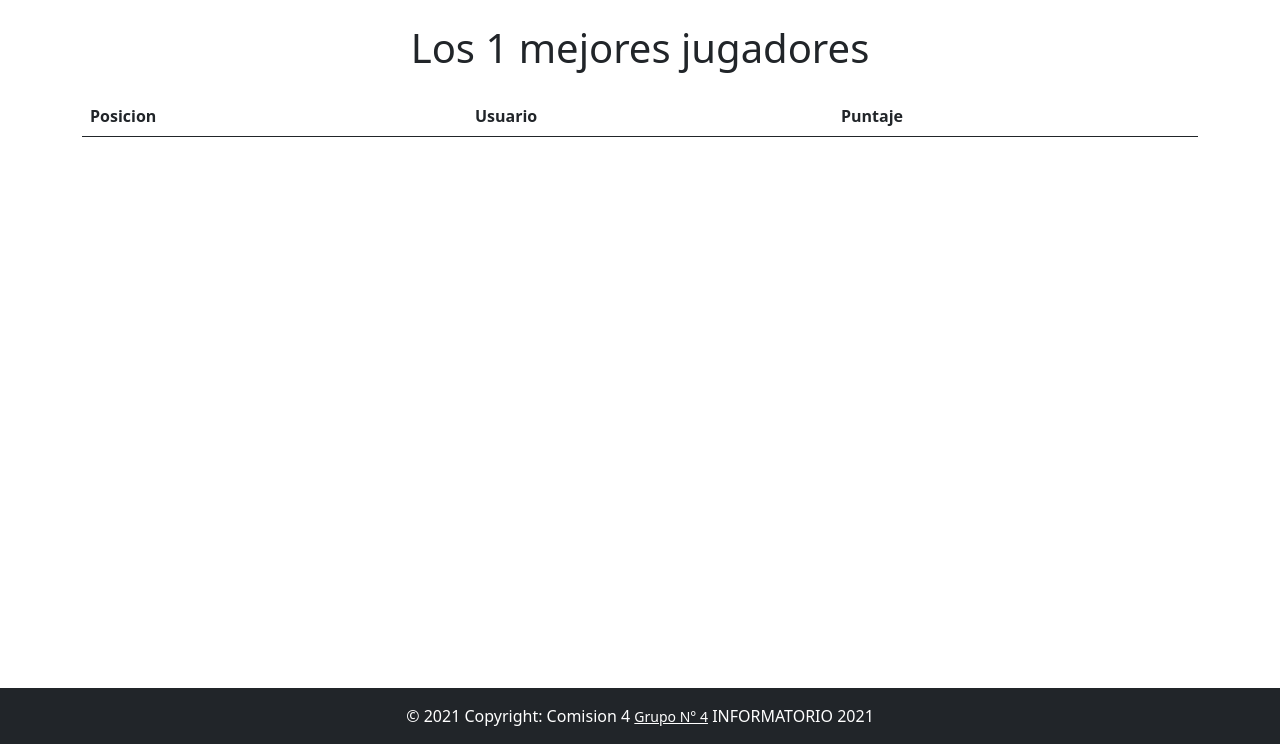
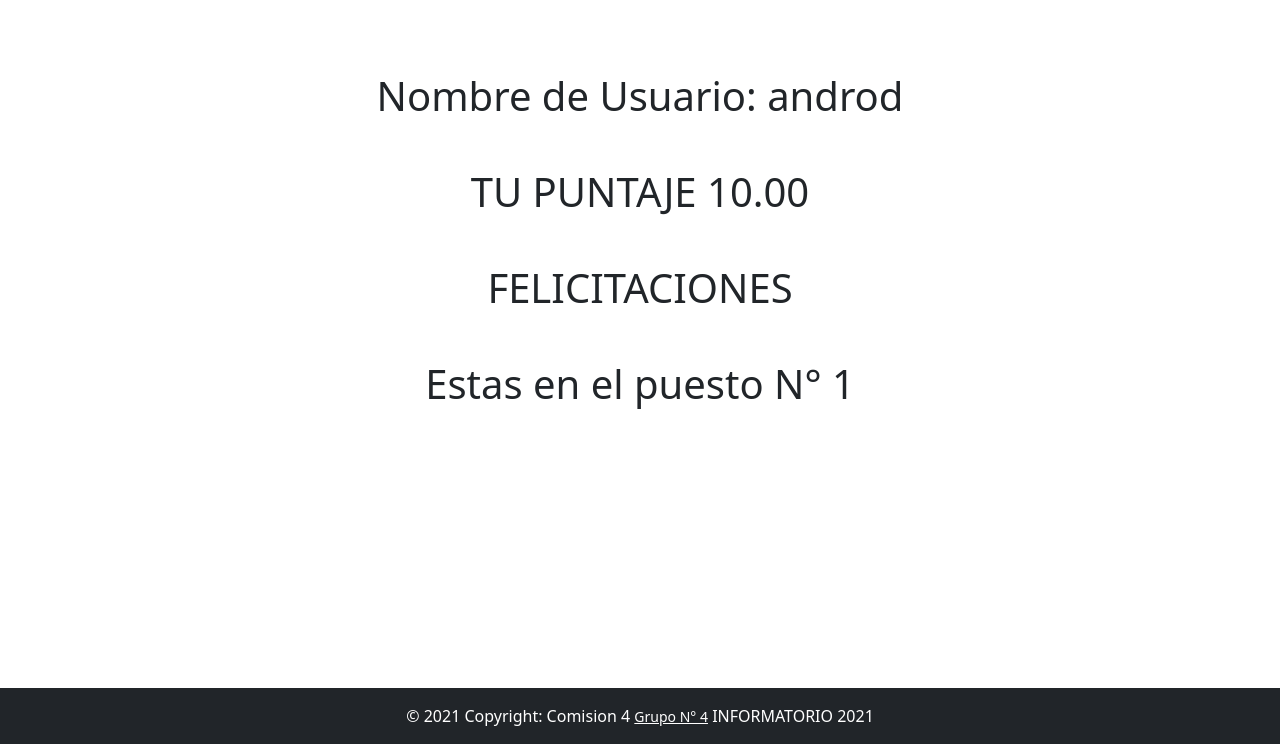
Before and after one commit to AndrRod/Proyecto-Informatorio-Grupo-4, a Django app: page /Usuario/resultados_multiplechoice/ in a window 1280 px wide. Shown: the part 56-800 px from the top of the page. Run offline with Django 3.2, Linux system fonts and the light colour scheme; a user stored in the database is signed in; data comes from the database, SQL or seed files in the repository; tables that the repository leaves empty hold one stand-in row (values such as "Sample post"); lists and menus that the app fills with data are empty; some libraries are stand-ins or nearby versions.

Commit message:
modificar detalles de html, falta modificar error en app administrador (modificar respuestas) y también en el juego tengo que agregar categorias

```diff
--- a/Administrador/templates/resultados_multiplechoice.html
+++ /dev/null
@@ -1,42 +0,0 @@
-{% extends "plantillaBASE.html" %}
-<!-- ahora hay que colocar que herede de plantilla base -->
-<!-- que cargue todo lo que hay en carpeta static -->
-{% load static %}
-{% block title %}RESULTADOS{% endblock %}
-
-{% block content %}
-
-
-<div class="container">
-
-	<h1 class="text-center my-4">
-		<span class="">
-
-			<p>Los {{contar_user}} mejores jugadores</p>
-
-		</span>
-	</h1>
-
-
-	<table class="table table-striped table-bodered">
-		<thead>
-			<tr>
-				<th>Posicion</th>
-				<th>Usuario</th>
-				<th>Puntaje</th>
-			</tr>
-		</thead>
-		<tbody>
-			{% for user_quiz in Usuario %}
-				<tr>
-					<th>{{forloop.counter}}</th>
-					<th>{{user_quiz.usuario.username}}</th>
-					<th>{{user_quiz.puntajeTotal}}</th>
-				</tr>
-			{% endfor %}
-		</tbody>
-	</table>
-
-</div>
-
-  {% endblock %}
--- a/Administrador/urls.py
+++ b/Administrador/urls.py
@@ -11,6 +11,7 @@ from django.contrib.admin.views.decorators import staff_member_required
 
 from django.contrib.auth import views as authViews
 
+
 urlpatterns = [
      path('agregar/', staff_member_required(views.CrearPreg.as_view()), name="agregar"),
      path('resultados/', staff_member_required(views.resulPreguntas), name="resultPreg"),
@@ -21,8 +22,8 @@ urlpatterns = [
      path('modificar/<slug:pk>/', staff_member_required(views.Modif_pregunta_creada.as_view()), name="modificar"),
      path('modificar/<slug:pk>/editado', staff_member_required(views.Modif_pregunta_creada.as_view()), name="editado"),
 
+     path('resultado_historico/', staff_member_required(views.tablero), name='resultado_historico'),
 
-     path('resultados_multiplechoice/', views.tablero, name='estadistica')
 
 
 ]
--- a/AniversarioChaco/templates/plantillaBASE.html
+++ b/AniversarioChaco/templates/plantillaBASE.html
@@ -34,7 +34,7 @@
               <li><a class="dropdown-item" href="{% url 'agregar' %}">Cargar preguntas y puntaje</a></li>
               <!-- url 'modificar' ver como incorporar para modificar formulario -->
               <li><a class="dropdown-item" href="{% url 'listaPreg' %}">Cargar y Modificar respuestas</a></li>
-              <li><a class="dropdown-item" href="{% url 'estadistica' %}">Consultar estadisticas</a></li>
+              <li><a class="dropdown-item" href="{% url 'resultado_historico' %}">Resultados Historico</a></li>
 
             </ul>
             {% endif %}
@@ -46,7 +46,7 @@
               <ul class="dropdown-menu dropdown-menu-dark" aria-labelledby="navbarDarkDropdownMenuLink">
 
                 <li><a class="dropdown-item" href="{% url 'Juego' %}">Juego</a></li>
-                <li><a class="dropdown-item" href="{% url 'resultados_multiplechoice' %}">Compartir resultados</a></li>
+                <li><a class="dropdown-item" href="{% url 'resultados_multiplechoice' %}">Compartir resultado</a></li>
 
               </ul>
               {% endif %}
@@ -56,7 +56,7 @@
             </li>
             <li class="nav-item active">
 
-                  <a class="nav-link text-success" href="#">{% if user.is_authenticated %}Bienvenido {{ user.get_username }}.{% else %}Ningun Usuario Logeado{% endif %} </a>
+                  <a class="nav-link text-success" href="#">{% if user.is_authenticated %}Bienvenido {{ user.get_username }}.{% else %}Iniciar Sesion{% endif %} </a>
 
 
 
--- a/Usuario/templates/resultados_multiplechoice.html
+++ b/Usuario/templates/resultados_multiplechoice.html
@@ -7,40 +7,22 @@
 {% block content %}
 
 
-<div class="container">
+{% for users in usuario %}
+{% if users.usuario.username == user.username %}
 
-	{% for users in usuario %}
-	{% if users.usuario.username == user.username %}
+<div class="container py-5">
 	<h1 class="text-center my-4">
 		<span class="">
-
 				<!-- <p>Los {{contar_user}} mejores jugadores</p> -->
-			<p>Nombre de usuario: {{ users.usuario.username }} </p>
+				Nombre de Usuario: {{users.usuario.username}} <br><br>
+				TU PUNTAJE {{users.puntajeTotal}} <br><br>
+				{% if forloop.counter < 4 %}FELICITACIONES <br><br>{% endif %}
+				Estas en el puesto N° 	{{forloop.counter}}
 
 		</span>
 	</h1>
 
-
-	<!-- <table class="table">
-		<thead>
-			<tr>
-				<th>Posicion</th>
-				<th>Usuario</th>
-				<th>Puntaje</th>
-			</tr>
-		</thead>
-		<tbody>
-				<tr>
-					<th>{{forloop.counter}}</th>
-					<th>{{users.usuario.username}}</th>
-					<th>{{users.puntajeTotal}}</th>
-				</tr>
-			</tbody>
-		</table> -->
-
-
-		{% endif %}
+	{% endif %}
 	{% endfor %}
-</div>
 
   {% endblock %}
```
Also changed, not shown: Administrador/templates/resultados_historico.html (added, +40 -0 lines), Administrador/views.py (+2 -5 lines).
